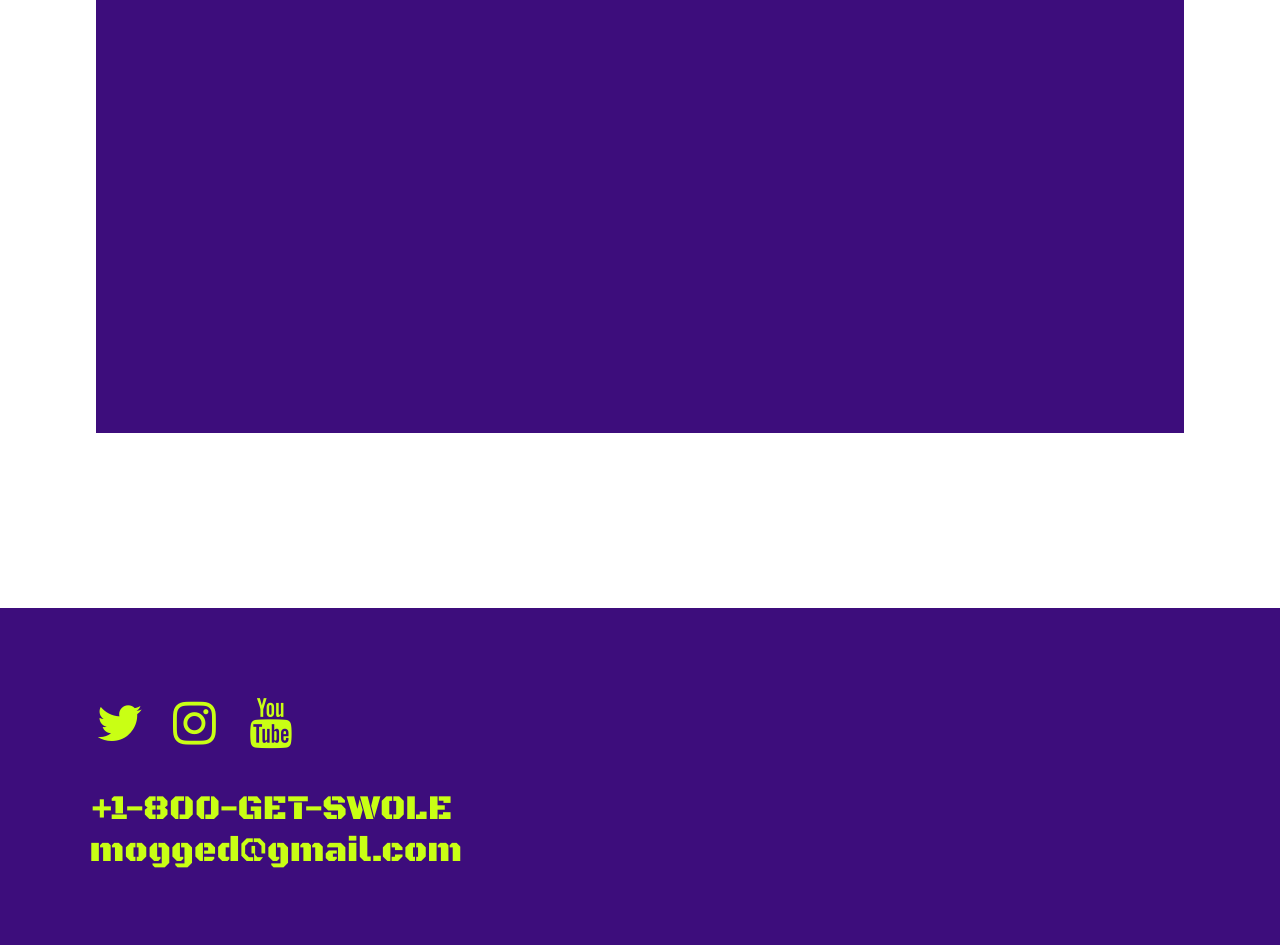
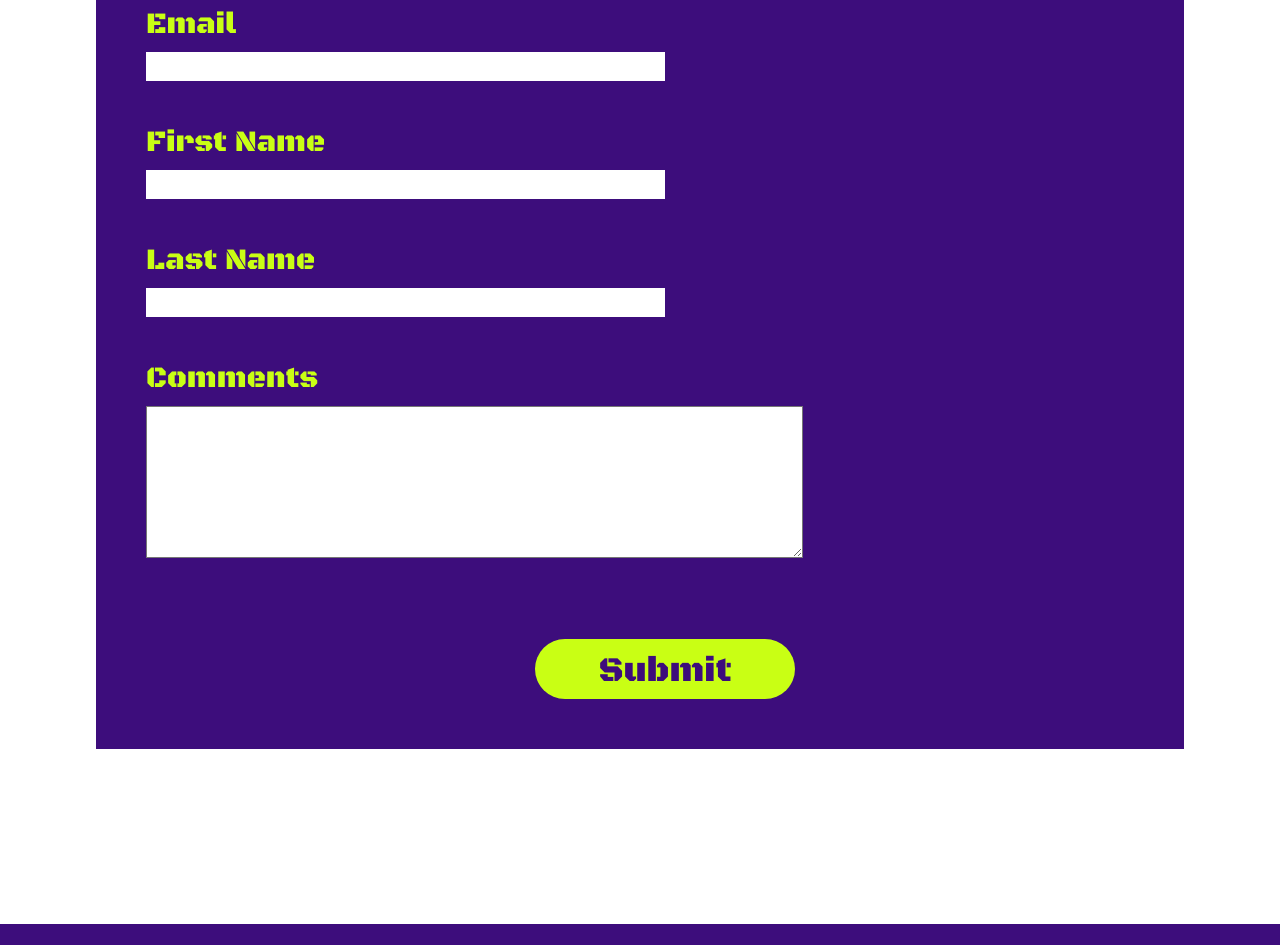
Before and after one commit to allforthe64/Mogged, a React (Vite) app in the folder mogged/: page /contact in a window 1280 px wide. Shown: the part 840-1785 px from the top of the page. Built offline with nearby package versions, Linux system fonts and the light colour scheme.

Commit message:
completed comment form (-email function which will be added later)

```diff
--- a/mogged/src/components/ContactForm.jsx
+++ b/mogged/src/components/ContactForm.jsx
@@ -4,7 +4,17 @@ export default function ContactForm () {
             <div className="contact-form-container">
                 <h2 className="spacer-4 purple contact-header-2 spacer-bottom-4">Leave A Comment:</h2>
                 <form className="contact-form purple-background spacer-bottom-5">
-
+                    <p className="acid form-headers spacer-3">Email</p>
+                    <input type='email' className="form-input"/>
+                    <p className='acid form-headers spacer-3'>First Name</p>
+                    <input type='text' className="form-input"/>
+                    <p className='acid form-headers spacer-3'>Last Name</p>
+                    <input type='text' className="form-input"/>
+                    <p className='acid form-headers spacer-3'>Comments</p>
+                    <textarea rows='10' cols='80' className="form-text spacer-bottom-3"></textarea>
+                    <div className="form-button-con spacer-2">
+                        <button type="submit" className="spacer-bottom-3 form-button">Submit</button>
+                    </div>
                 </form>
             </div>
         </div>
--- a/mogged/src/contact.css
+++ b/mogged/src/contact.css
@@ -25,5 +25,46 @@
 }
 
 .contact-form {
-    height: 500px;
+    padding-left: 50px;
+    padding-top: 30px;
 }
+
+.form-headers {
+    font-family: 'Black Ops One', cursive;
+    font-size: 30px;
+}
+
+.form-input {
+    margin-top: 15px;
+    font-size: 25px;
+    background-color: white;
+    border: none;
+    width: 50%;
+}
+
+.form-text {
+    margin-top: 15px;
+    background-color: white;
+}
+
+.form-button-con {
+    display: flex;
+    justify-content: center;
+}
+
+.form-button {
+    font-family: 'Black Ops One', cursive;
+    font-size: 35px;
+    height: 60px;
+    line-height: 20px;
+    width: 25%;
+    color: #3D0D7C;
+    background-color: #C9FF14;
+    border-radius: 50px;
+}
+
+.form-button:hover {
+    background-color: black;
+    border: 1px solid #C9FF14;
+    color: #C9FF14;
+}
```
